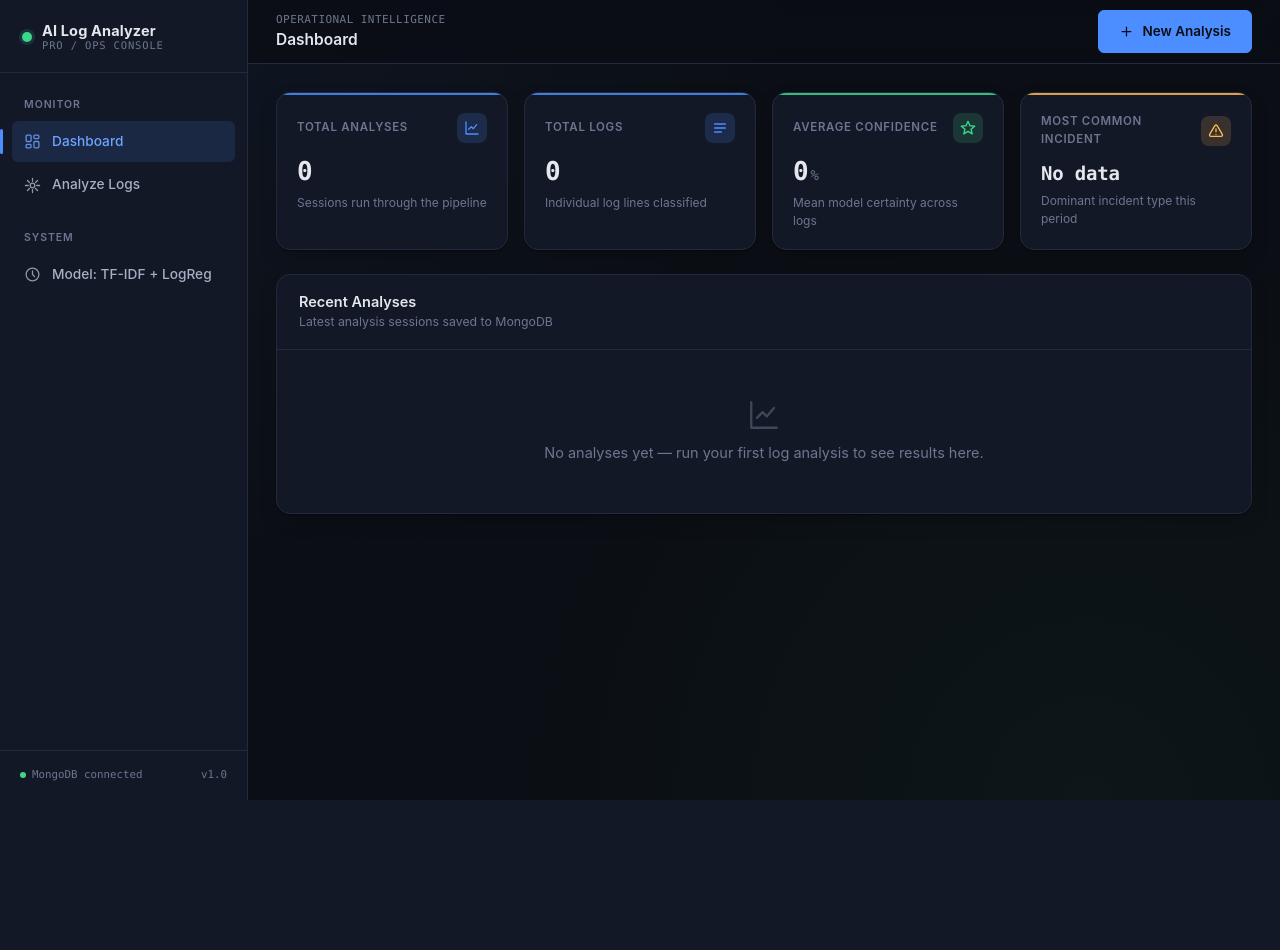
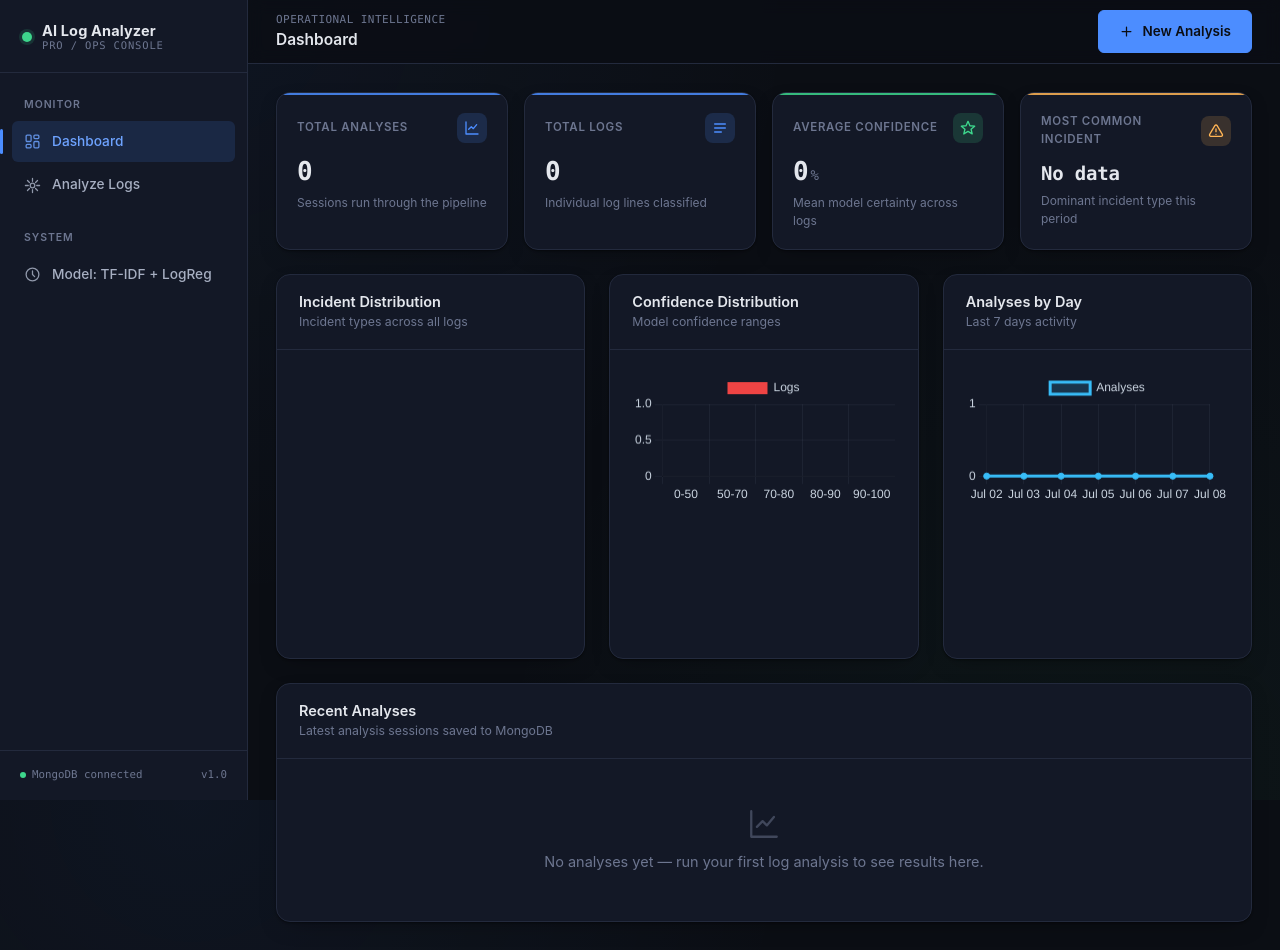
Before and after one commit to melisayildirm/AI-Log-Analyzer-Pro, a Flask app: page / in a window 1280 px wide. Before the commit the page ends 800 px from the top, so only its background shows below. Run offline with Flask 3, Linux system fonts and the light colour scheme; data that the repository does not hold is empty; a map, chart or similar area stays blank; parts of the project's set-up code (start-up, migrations or seed data) failed here and were passed over.

Commit message:
Add dashboard charts with visual improvements

```diff
--- a/app/routes/dashboard_routes.py
+++ b/app/routes/dashboard_routes.py
@@ -8,7 +8,10 @@
     get_recent_analyses,
     get_analysis_by_id,
     get_predictions_by_analysis_id,
-    get_analysis_summary
+    get_analysis_summary,
+    get_incident_distribution,
+    get_confidence_distribution,
+    get_analyses_by_day
 )
 dashboard_bp = Blueprint("dashboard", __name__)
 
@@ -20,14 +23,19 @@
     average_confidence = get_average_confidence()
     most_common_incident = get_most_common_incident()
     recent_analyses = get_recent_analyses(limit=10)
-
+    incident_distribution = get_incident_distribution()
+    confidence_distribution = get_confidence_distribution()
+    analyses_by_day = get_analyses_by_day()
     return render_template(
         "dashboard.html",
         total_predictions=total_predictions,
         total_analyses=total_analyses,
         average_confidence=average_confidence,
         most_common_incident=most_common_incident,
-        recent_analyses=recent_analyses
+        recent_analyses=recent_analyses,
+        incident_distribution=incident_distribution,
+        confidence_distribution=confidence_distribution,
+        analyses_by_day=analyses_by_day
     )
 @dashboard_bp.route("/analysis/<analysis_id>")
 def analysis_detail(analysis_id):
--- a/app/services/dashboard_service.py
+++ b/app/services/dashboard_service.py
@@ -181,3 +181,71 @@
         recommendations.append("Multiple or unclear incident patterns detected. Review detailed logs and keyword distribution.")
 
     return recommendations
+from datetime import datetime, timedelta
+
+
+def get_incident_distribution():
+    pipeline = [
+        {"$group": {"_id": "$incident_type", "count": {"$sum": 1}}},
+        {"$sort": {"count": -1}}
+    ]
+
+    result = list(predictions_collection.aggregate(pipeline))
+
+    return {
+        item["_id"] or "Unknown": item["count"]
+        for item in result
+    }
+
+
+def get_confidence_distribution():
+    buckets = {
+        "0-50": 0,
+        "50-70": 0,
+        "70-80": 0,
+        "80-90": 0,
+        "90-100": 0
+    }
+
+    predictions = predictions_collection.find({}, {"confidence": 1})
+
+    for item in predictions:
+        confidence = item.get("confidence", 0)
+
+        if confidence < 50:
+            buckets["0-50"] += 1
+        elif confidence < 70:
+            buckets["50-70"] += 1
+        elif confidence < 80:
+            buckets["70-80"] += 1
+        elif confidence < 90:
+            buckets["80-90"] += 1
+        else:
+            buckets["90-100"] += 1
+
+    return buckets
+
+
+def get_analyses_by_day(days=7):
+    today = datetime.now().date()
+    start_date = today - timedelta(days=days - 1)
+
+    day_counts = {
+        (start_date + timedelta(days=i)).strftime("%Y-%m-%d"): 0
+        for i in range(days)
+    }
+
+    analyses = analyses_collection.find({
+        "created_at": {
+            "$gte": datetime.combine(start_date, datetime.min.time())
+        }
+    })
+
+    for analysis in analyses:
+        created_at = analysis.get("created_at")
+        if created_at:
+            day_key = created_at.date().strftime("%Y-%m-%d")
+            if day_key in day_counts:
+                day_counts[day_key] += 1
+
+    return day_counts
--- a/app/templates/dashboard.html
+++ b/app/templates/dashboard.html
@@ -102,6 +102,51 @@
   </div>
 
 </div>
+<div class="row g-4 mb-4">
+
+  <div class="col-12 col-xl-4">
+    <div class="panel h-100">
+      <div class="panel-header">
+        <div>
+          <h2>Incident Distribution</h2>
+          <div class="sub">Incident types across all logs</div>
+        </div>
+      </div>
+      <div class="panel-body">
+        <canvas id="incidentChart"></canvas>
+      </div>
+    </div>
+  </div>
+
+  <div class="col-12 col-xl-4">
+    <div class="panel h-100">
+      <div class="panel-header">
+        <div>
+          <h2>Confidence Distribution</h2>
+          <div class="sub">Model confidence ranges</div>
+        </div>
+      </div>
+      <div class="panel-body">
+        <canvas id="confidenceChart"></canvas>
+      </div>
+    </div>
+  </div>
+
+  <div class="col-12 col-xl-4">
+    <div class="panel h-100">
+      <div class="panel-header">
+        <div>
+          <h2>Analyses by Day</h2>
+          <div class="sub">Last 7 days activity</div>
+        </div>
+      </div>
+      <div class="panel-body">
+        <canvas id="analysesChart"></canvas>
+      </div>
+    </div>
+  </div>
+
+</div>
 
 <!-- ============================== RECENT ANALYSES ============================== -->
 <div class="panel">
@@ -164,3 +209,142 @@
 </div>
 
 {% endblock %}
+{% block extra_scripts %}
+<script src="https://cdn.jsdelivr.net/npm/chart.js"></script>
+
+<script>
+  const incidentDistribution = {{ incident_distribution | tojson }};
+  const confidenceDistribution = {{ confidence_distribution | tojson }};
+  const analysesByDay = {{ analyses_by_day | tojson }};
+
+  function getIncidentColor(label) {
+    const value = label.toLowerCase();
+
+    if (value.includes("memory")) return "#ef4444";
+    if (value.includes("storage") || value.includes("file")) return "#f59e0b";
+    if (value.includes("network") || value.includes("communication")) return "#3b82f6";
+    if (value.includes("system") || value.includes("interrupt")) return "#8b5cf6";
+    if (value.includes("power") || value.includes("thermal")) return "#f97316";
+    if (value.includes("application")) return "#22c55e";
+
+    return "#94a3b8";
+  }
+
+  function formatDateLabel(dateString) {
+    const date = new Date(dateString);
+    return date.toLocaleDateString("en-US", {
+      month: "short",
+      day: "2-digit"
+    });
+  }
+
+  function getConfidenceColor(label) {
+    if (label === "90-100") return "#22c55e";
+    if (label === "80-90") return "#f59e0b";
+    if (label === "70-80") return "#f97316";
+    return "#ef4444";
+  }
+
+  const incidentLabels = Object.keys(incidentDistribution);
+  const confidenceLabels = Object.keys(confidenceDistribution);
+  const analysesLabels = Object.keys(analysesByDay);
+
+  new Chart(document.getElementById("incidentChart"), {
+    type: "doughnut",
+    data: {
+      labels: incidentLabels,
+      datasets: [{
+        data: Object.values(incidentDistribution),
+        backgroundColor: incidentLabels.map(getIncidentColor),
+        borderColor: "#0f172a",
+        borderWidth: 2
+      }]
+    },
+    options: {
+      plugins: {
+        legend: {
+          labels: {
+            color: "#cbd5e1",
+            boxWidth: 14,
+            padding: 14
+          }
+        }
+      },
+      cutout: "58%"
+    }
+  });
+
+  new Chart(document.getElementById("confidenceChart"), {
+    type: "bar",
+    data: {
+      labels: confidenceLabels,
+      datasets: [{
+        label: "Logs",
+        data: Object.values(confidenceDistribution),
+        backgroundColor: confidenceLabels.map(getConfidenceColor),
+        borderRadius: 6
+      }]
+    },
+    options: {
+      scales: {
+        x: {
+          ticks: { color: "#cbd5e1" },
+          grid: { color: "rgba(148, 163, 184, 0.08)" }
+        },
+        y: {
+          ticks: { color: "#cbd5e1" },
+          grid: { color: "rgba(148, 163, 184, 0.08)" },
+          beginAtZero: true
+        }
+      },
+      plugins: {
+        legend: {
+          labels: { color: "#cbd5e1" }
+        }
+      }
+    }
+  });
+
+  new Chart(document.getElementById("analysesChart"), {
+    type: "line",
+    data: {
+      labels: analysesLabels.map(formatDateLabel),
+      datasets: [{
+        label: "Analyses",
+        data: Object.values(analysesByDay),
+        tension: 0.35,
+        borderColor: "#38bdf8",
+        backgroundColor: "rgba(56, 189, 248, 0.18)",
+        pointBackgroundColor: "#38bdf8",
+        pointBorderColor: "#38bdf8",
+        fill: true
+      }]
+    },
+    options: {
+      scales: {
+        x: {
+          ticks: {
+            color: "#cbd5e1",
+            maxRotation: 35,
+            minRotation: 0
+          },
+          grid: { color: "rgba(148, 163, 184, 0.08)" }
+        },
+        y: {
+          ticks: {
+            color: "#cbd5e1",
+            precision: 0
+          },
+          grid: { color: "rgba(148, 163, 184, 0.08)" },
+          beginAtZero: true
+        }
+      },
+      plugins: {
+        legend: {
+          labels: { color: "#cbd5e1" }
+        }
+      }
+    }
+  });
+</script>
+{% endblock %}
```
